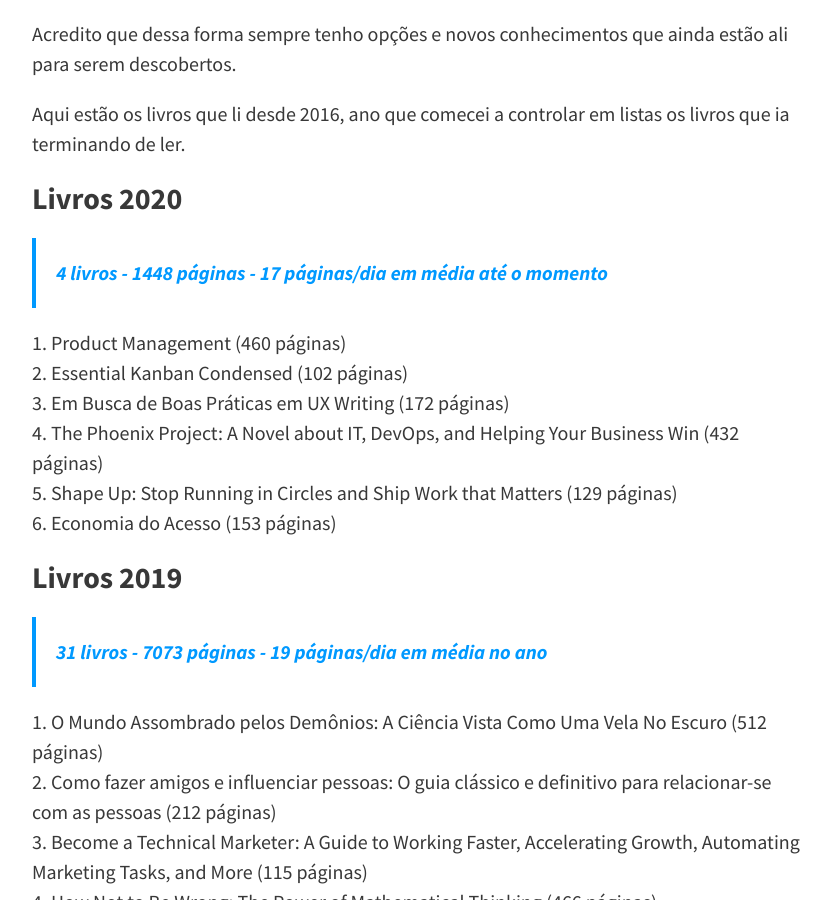
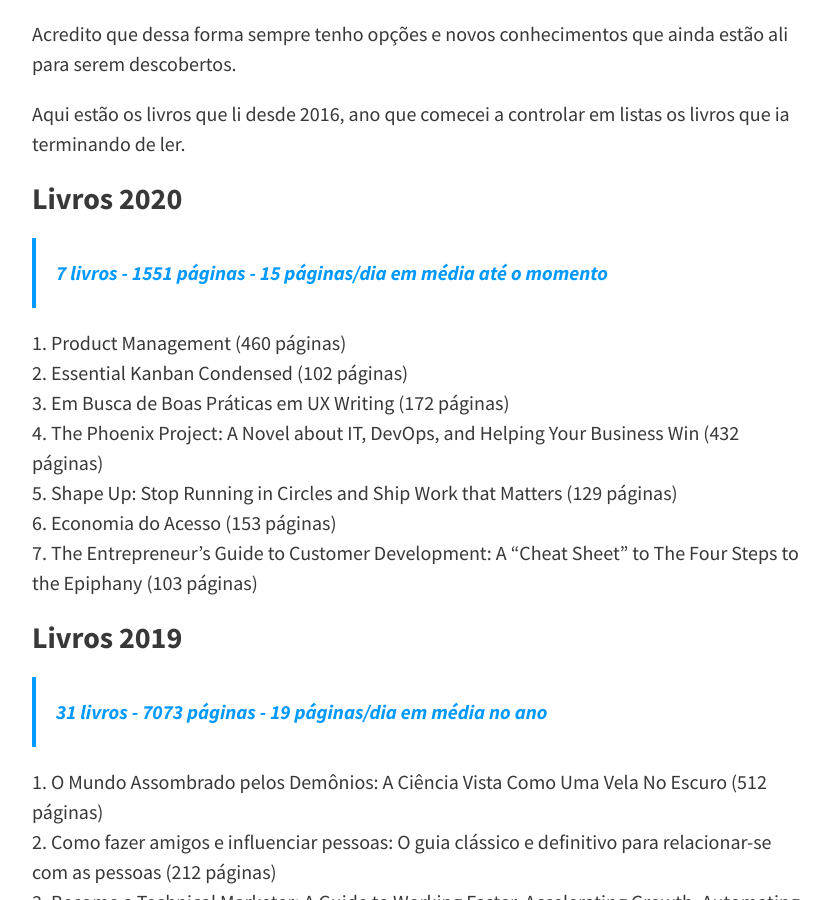
Before and after one commit to felipecbarbosa/felipecbarbosa.github.io, a Jekyll site: the page built from leituras.md, in a window 1280 px wide and 900 px high, scrolled down 490 px. Shown: the whole window, without its empty margins (224-1055 px from the left). Built offline with Jekyll 4.4.1, drawn with Linux system fonts in a browser that asks for light colours; nearby versions of some CDN libraries; comment, search, counter and statistics services are not loaded.

Commit message:
Added new book to list

```diff
--- a/_config.yml
+++ b/_config.yml
@@ -17,7 +17,7 @@ theme_settings:
   # Header and footer text
   header_text: >
     <p style="color: #ffffff;">Teoria e prática são muito importantes e por isso livros fazem parte da minha formação. Acesse a lista de livros técnicos e de gestão e negócios que eu já li ao longo da vida.</p>
-    <a class="button" style="color: #ffffff; background-color: #0099ff;" href="/livros-para-profissionais/">Veja a lista de 165 livros</a>
+    <a class="button" style="color: #ffffff; background-color: #0099ff;" href="/livros-para-profissionais/">Veja a lista de 166 livros</a>
 
   header_text_feature_image:
   footer_text: >
--- a/leituras.md
+++ b/leituras.md
@@ -15,7 +15,7 @@ Acredito que dessa forma sempre tenho opções e novos conhecimentos que ainda e
 Aqui estão os livros que li desde 2016, ano que comecei a controlar em listas os livros que ia terminando de ler.
 
 ### Livros 2020
-> 4 livros - 1448 páginas - 17 páginas/dia em média até o momento
+> 7 livros - 1551 páginas - 15 páginas/dia em média até o momento
 
 1. Product Management (460 páginas)
 2. Essential Kanban Condensed (102 páginas)
@@ -23,6 +23,7 @@ Aqui estão os livros que li desde 2016, ano que comecei a controlar em listas o
 4. The Phoenix Project: A Novel about IT, DevOps, and Helping Your Business Win (432 páginas)
 5. Shape Up: Stop Running in Circles and Ship Work that Matters (129 páginas)
 6. Economia do Acesso (153 páginas)
+7. The Entrepreneur's Guide to Customer Development: A "Cheat Sheet" to The Four Steps to the Epiphany (103 páginas)
 
 ### Livros 2019
 > 31 livros - 7073 páginas - 19 páginas/dia em média no ano
```
Also changed, not shown: livros-profissionais.md (+2 -1 lines).
